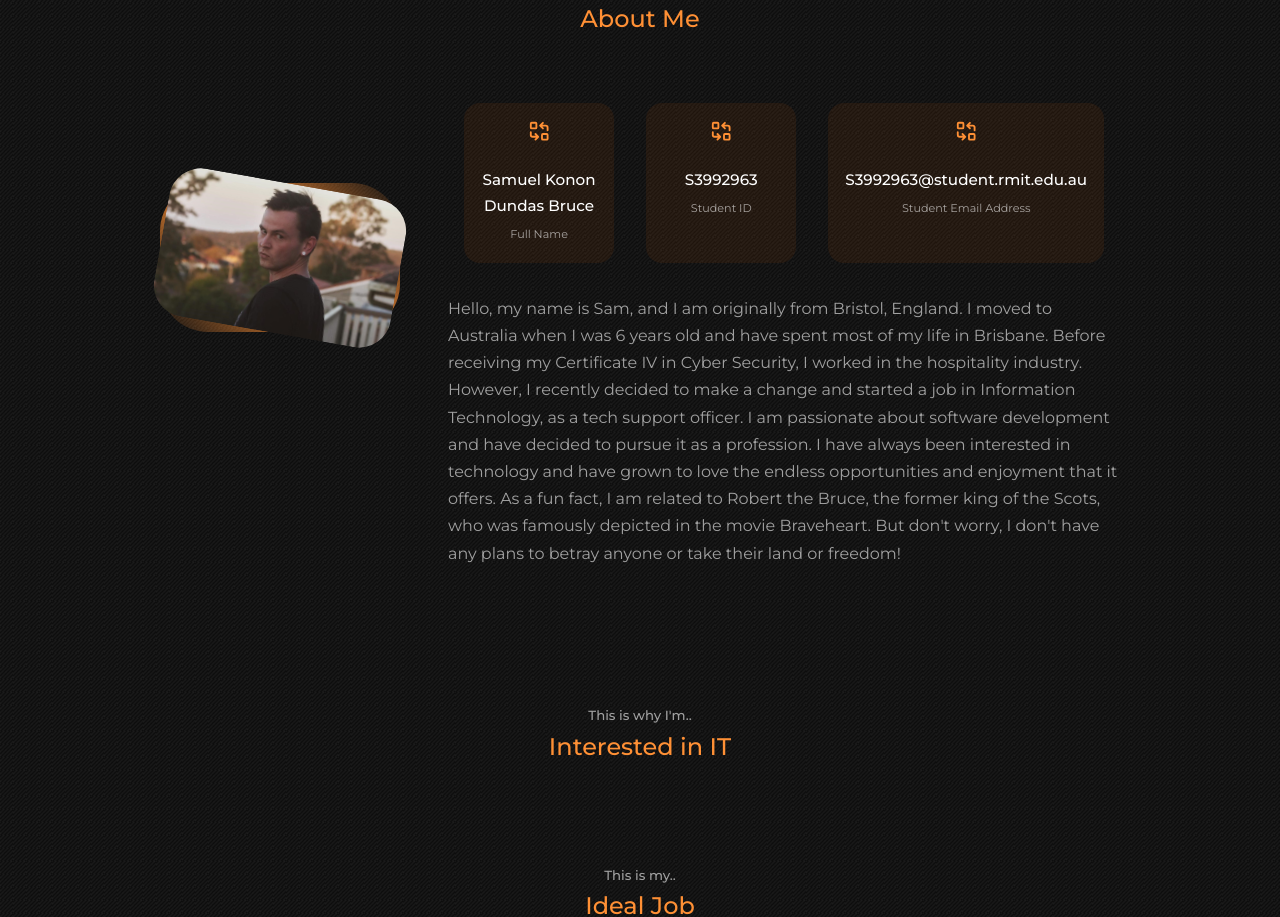
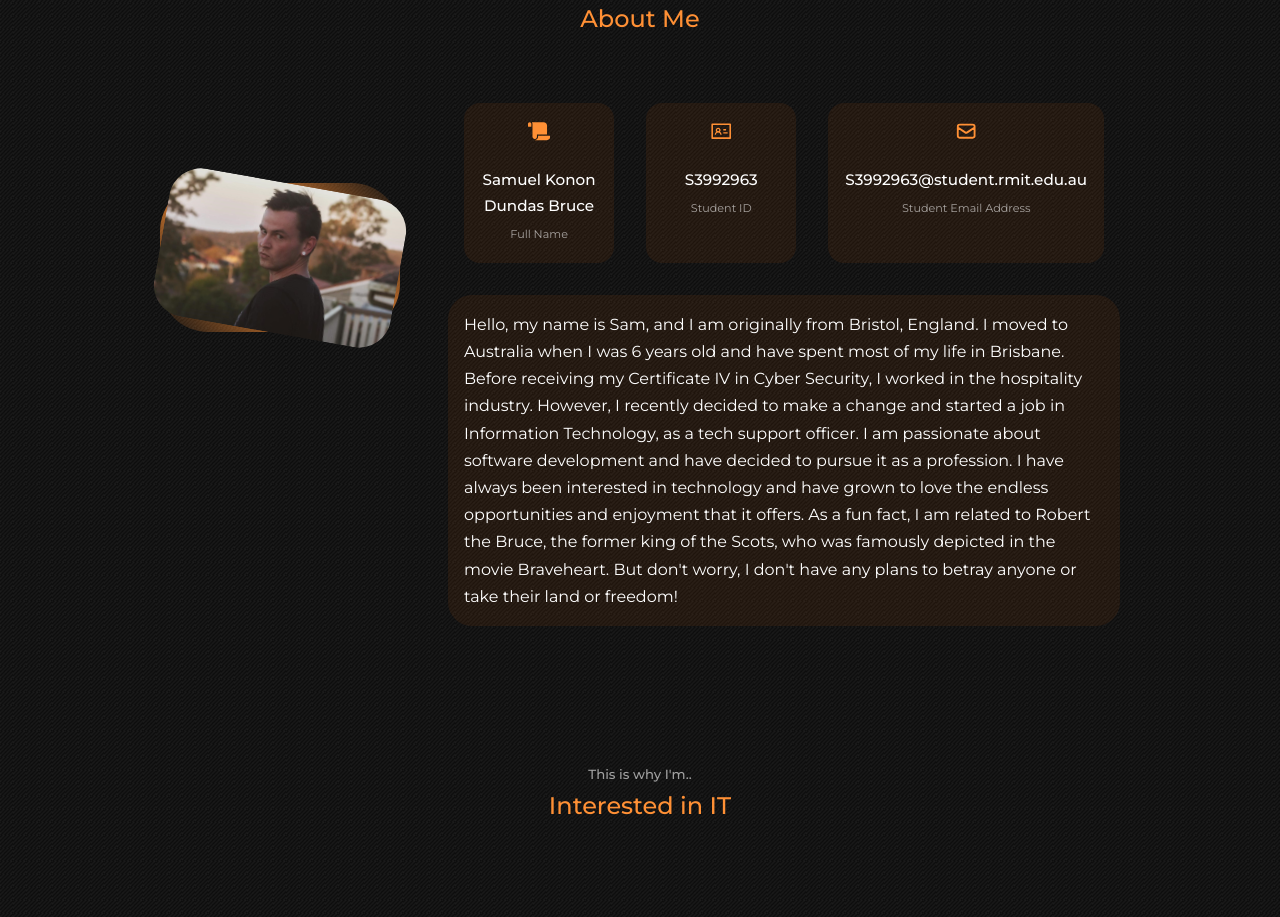
Before and after one commit to skdxxb95/skdxxb95, a React (Create React App) app: page / in a window 1280 px wide. Shown: the part 920-1837 px from the top of the page. Built offline with nearby package versions, Linux system fonts and the light colour scheme.

Commit message:
Finished Introduction section styling

```diff
--- a/src/components/introduction/Introduction.jsx
+++ b/src/components/introduction/Introduction.jsx
@@ -1,7 +1,9 @@
 import React from 'react'
 import './introduction.css'
 import ME from '../../assets/sam-personal.jpg'
-import {TbReplace} from 'react-icons/tb'
+import {HiOutlineMail} from 'react-icons/hi'
+import {FaScroll} from 'react-icons/fa'
+import {AiOutlineIdcard} from 'react-icons/ai'
 
 const Introduction = () => {
   return (
@@ -19,19 +21,19 @@ const Introduction = () => {
             <div className="introduction__content">
                 <div className="introduction__cards">
                     <article className="introduction__card">
-                        <TbReplace className='introduction__icon'/>
+                        <FaScroll className='introduction__icon'/>
                         <h5>Samuel Konon Dundas Bruce</h5>
                         <small>Full Name</small>
                     </article>
 
                     <article className="introduction__card">
-                        <TbReplace className='introduction__icon'/>
+                        <AiOutlineIdcard className='introduction__icon'/>
                         <h5>S3992963</h5>
                         <small>Student ID</small>
                     </article>
 
                     <article className="introduction__card">
-                        <TbReplace className='introduction__icon'/>
+                        <HiOutlineMail className='introduction__icon'/>
                         <h5>S3992963@student.rmit.edu.au</h5>
                         <small>Student Email Address</small>
                     </article>
--- a/src/components/introduction/introduction.css
+++ b/src/components/introduction/introduction.css
@@ -48,7 +48,7 @@
 
 .introduction__card:hover{
     background: transparent;
-    border-color: var(--color-primary-variant);
+    border-color: var(--color-primary);
     cursor: default;
 }
 
@@ -69,5 +69,8 @@
 
 .introduction__content p {
     margin: 1rem 0 2.6rem;
-    color: var(--color-light);
+    color: var(--color-white);
+    background: var(--color-bg-variant);
+    padding: 1rem;
+    border-radius: 1.5rem;
 }
```
